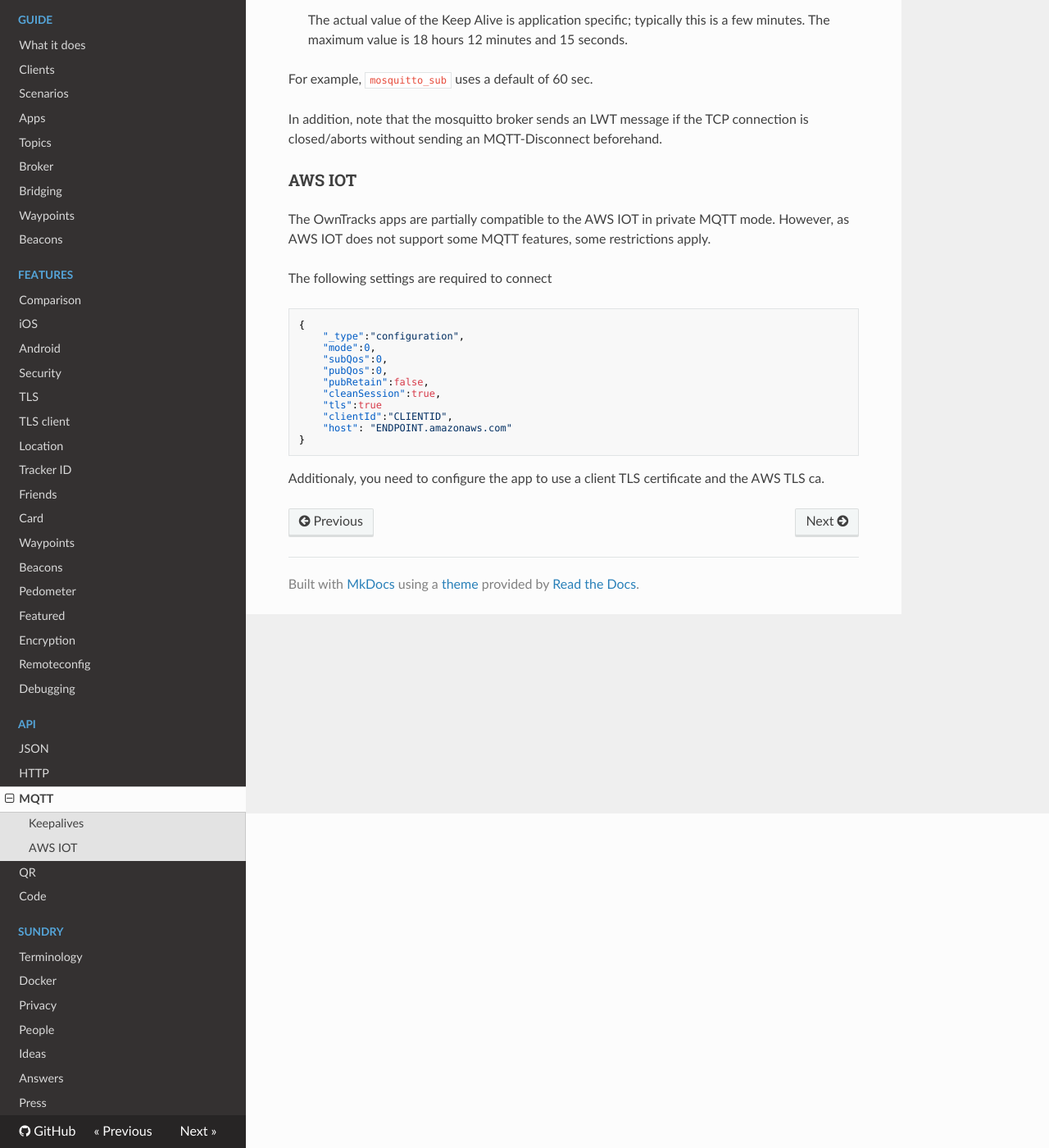
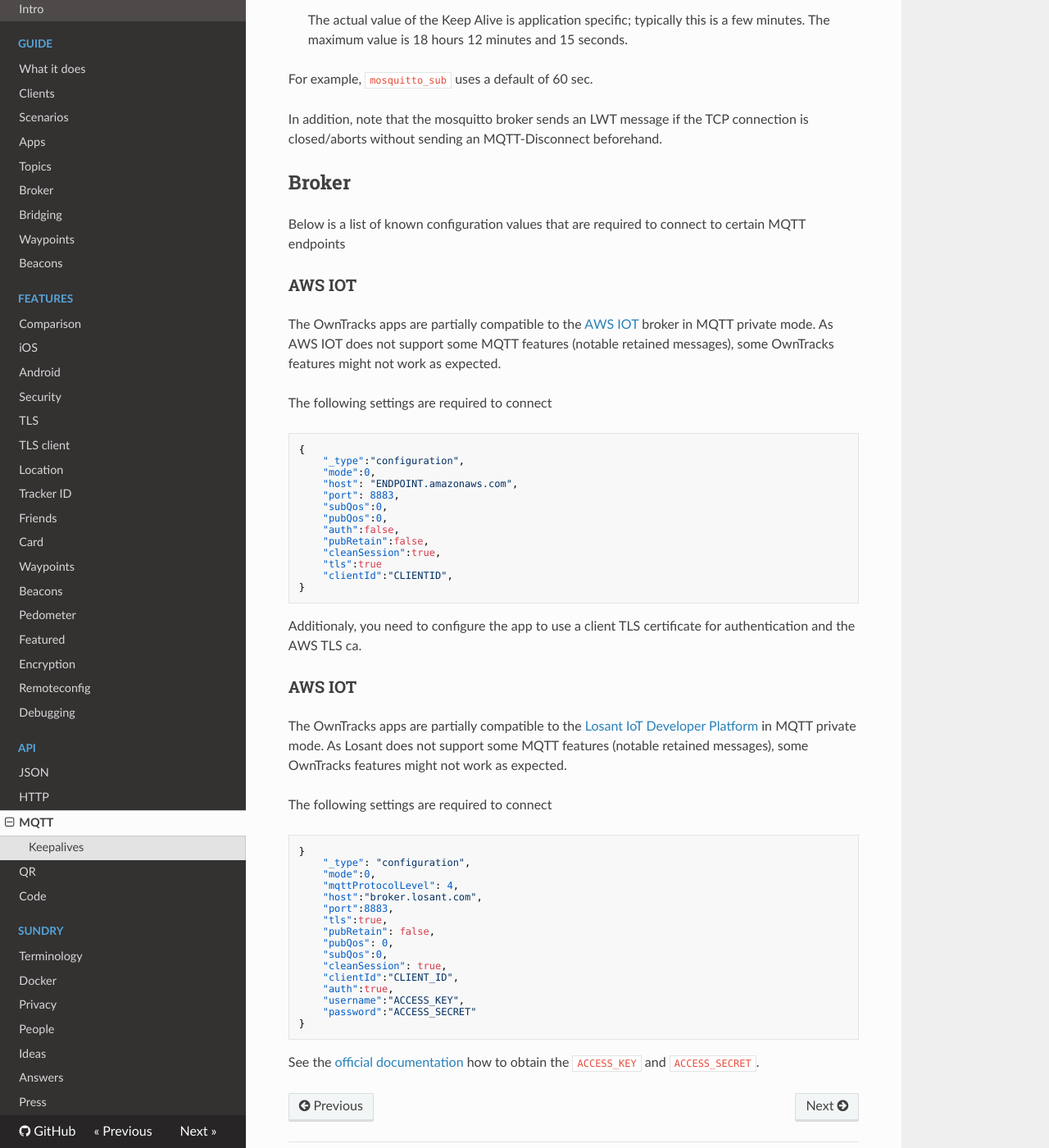
Before and after one commit to owntracks/booklet, an MkDocs documentation site: the page built from docs/tech/mqtt.md, in a window 1280 px wide and 1400 px high, scrolled down 408 px. Shown: the whole window at 82% size. Built offline with MkDocs 1.6.1, drawn with Linux system fonts in a browser that asks for light colours; nearby versions of some CDN libraries; old or Windows-style settings are respelled for this version of MkDocs.

Commit message:
Added losant broker connection documentation

````diff
--- a/docs/tech/mqtt.md
+++ b/docs/tech/mqtt.md
@@ -15,22 +15,54 @@ For example, `mosquitto_sub` uses a default of 60 sec.
 
 In addition, note that the mosquitto broker sends an LWT message if the TCP connection is closed/aborts without sending an MQTT-Disconnect beforehand.
 
+## Broker
+Below is a list of known configuration values that are required to connect to certain MQTT endpoints
+
 ### AWS IOT
-The OwnTracks apps are partially compatible to the AWS IOT in private MQTT mode. However, as AWS IOT does not support some MQTT features, some restrictions apply.
+The OwnTracks apps are partially compatible to the [AWS IOT](https://aws.amazon.com/de/iot/) broker in MQTT private mode.
+As AWS IOT does not support some MQTT features (notable retained messages), some OwnTracks features might not work as expected.
 
 The following settings are required to connect
 ```
 {
     "_type":"configuration",
     "mode":0,
+    "host": "ENDPOINT.amazonaws.com",
+    "port": 8883,
     "subQos":0,
     "pubQos":0,
+    "auth":false,
     "pubRetain":false,
     "cleanSession":true,
     "tls":true
     "clientId":"CLIENTID",
-    "host": "ENDPOINT.amazonaws.com"
 }
 ```
 
-Additionaly, you need to configure the app to use a client TLS certificate and the AWS TLS ca.
+Additionaly, you need to configure the app to use a client TLS certificate for authentication and the AWS TLS ca.
+
+### AWS IOT
+The OwnTracks apps are partially compatible to the [Losant IoT Developer Platform](https://www.losant.com/) in MQTT private mode.
+As Losant does not support some MQTT features (notable retained messages), some OwnTracks features might not work as expected.
+
+The following settings are required to connect
+```
+}
+    "_type": "configuration",
+    "mode":0,
+    "mqttProtocolLevel": 4,
+    "host":"broker.losant.com",
+    "port":8883,
+    "tls":true,
+    "pubRetain": false,
+    "pubQos": 0,
+    "subQos":0,
+    "cleanSession": true,
+    "clientId":"CLIENT_ID",
+    "auth":true,
+    "username":"ACCESS_KEY",
+    "password":"ACCESS_SECRET"
+}
+```
+
+See the [official documentation](https://docs.losant.com/applications/access-keys/) how to obtain the `ACCESS_KEY` and `ACCESS_SECRET`.
````
